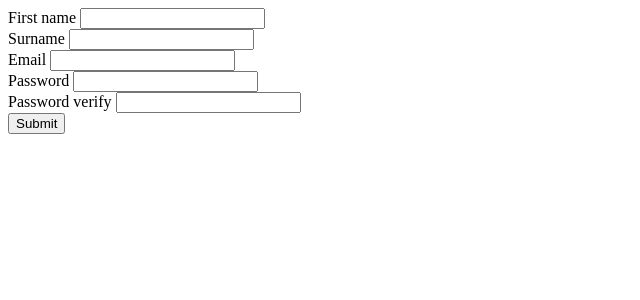
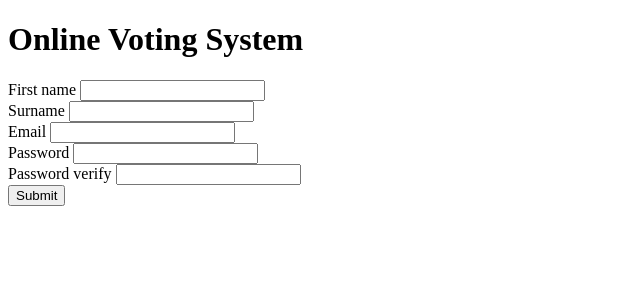
Before and after one commit to ku5-ku5/CM2305-Voting-System-Prototype-, a Python web app: template templates/register.html in a window 1280 px wide. Shown: the top 300 px of the page, without its empty margins (0-640 px from the left). Run offline with Jinja, Linux system fonts and the light colour scheme; the template is opened without the code that fills it, so the values that code supplies are empty, except form fields; form fields are guessed from the names that the template uses.

Commit message:
added heading to the layout

```diff
--- a/templates/layout.html
+++ b/templates/layout.html
@@ -7,6 +7,7 @@
 </head>
 
 <body>
+	<h1>Online Voting System</h1>
 	<div id="content">
 		{% block content %}
 		{% endblock content %}
```
